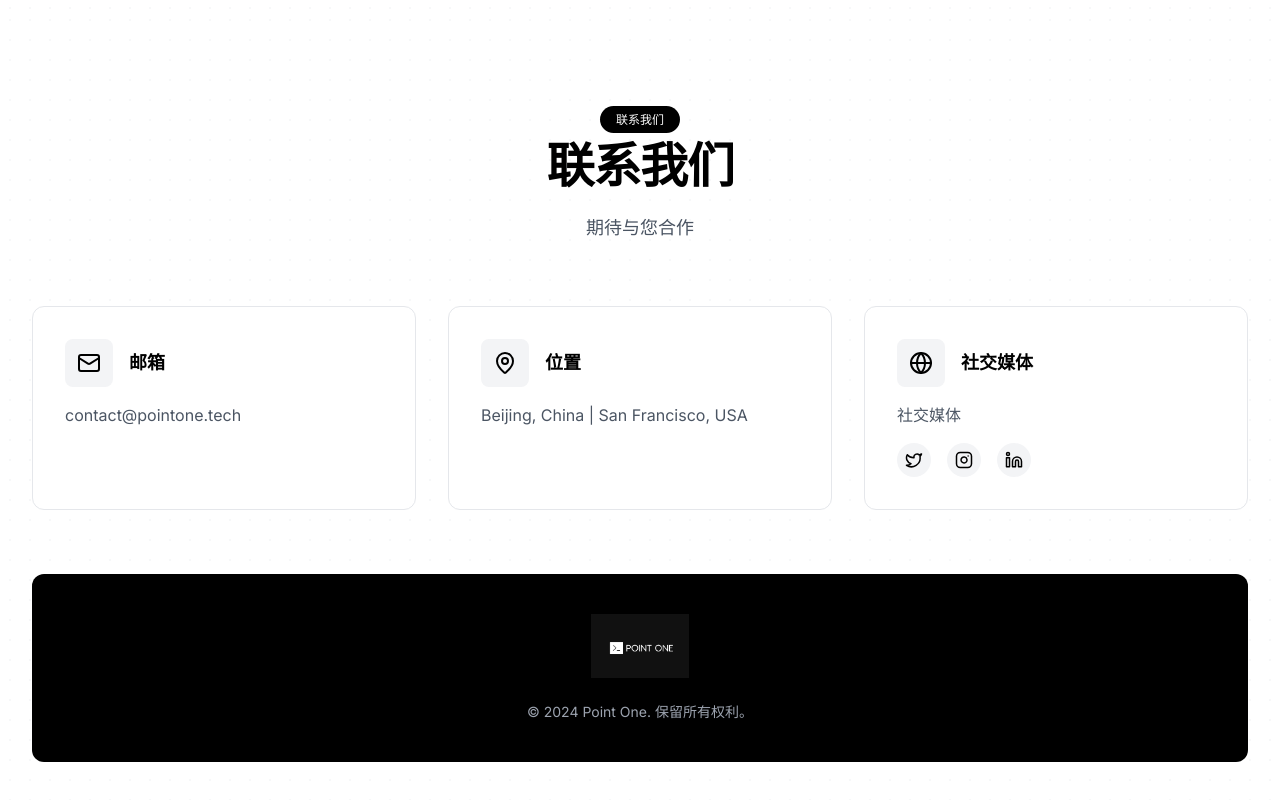
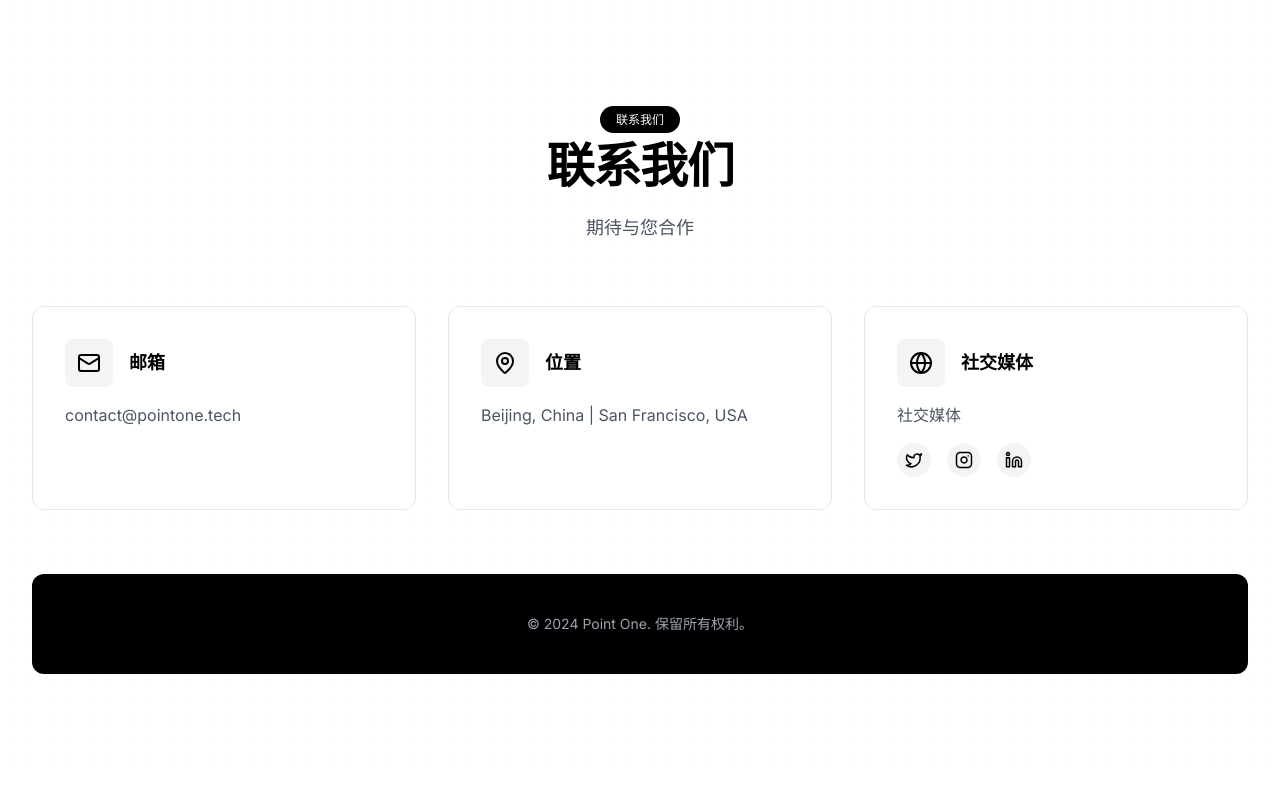
Before and after one commit to risaFeng/point-one-website, a React (Vite) app: page / in a window 1280 px wide. Shown: the part 6263-7063 px from the top of the page. After the commit the page ends 7033 px from the top, so only its background shows below. Built offline with nearby package versions, Linux system fonts and the light colour scheme.

Commit message:
Remove footer logo
The footer logo was removed from the contact section.

```diff
--- a/src/components/ContactSection.tsx
+++ b/src/components/ContactSection.tsx
@@ -101,13 +101,6 @@ const ContactSection: React.FC = () => {
           className="mt-16 text-center"
         >
           <footer className="bg-black text-white p-10 rounded-xl">
-            <div className="flex justify-center mb-6">
-              <img
-                src="/lovable-uploads/b2475733-698f-4e44-8ede-55fa83f0a0b6.png"
-                alt="Point One Logo"
-                className="h-16"
-              />
-            </div>
             <p className="text-gray-400 text-sm">
               {t('footer.copyright')}
             </p>
```
